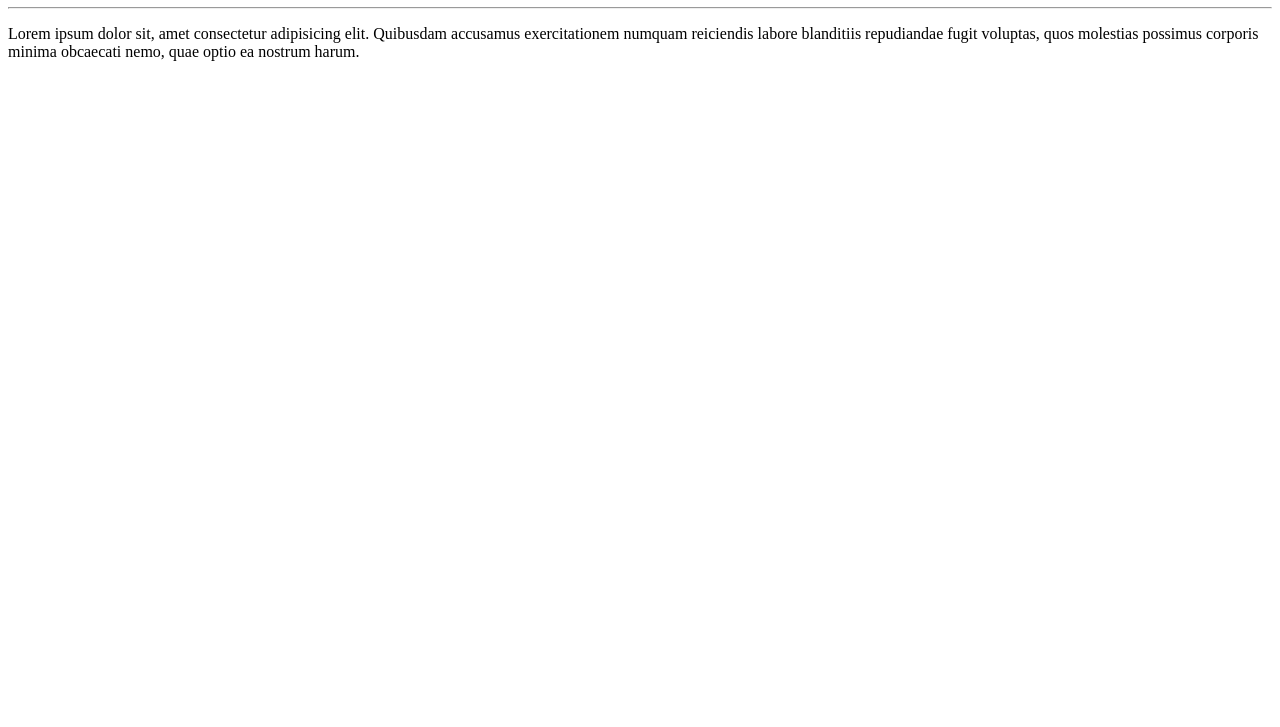
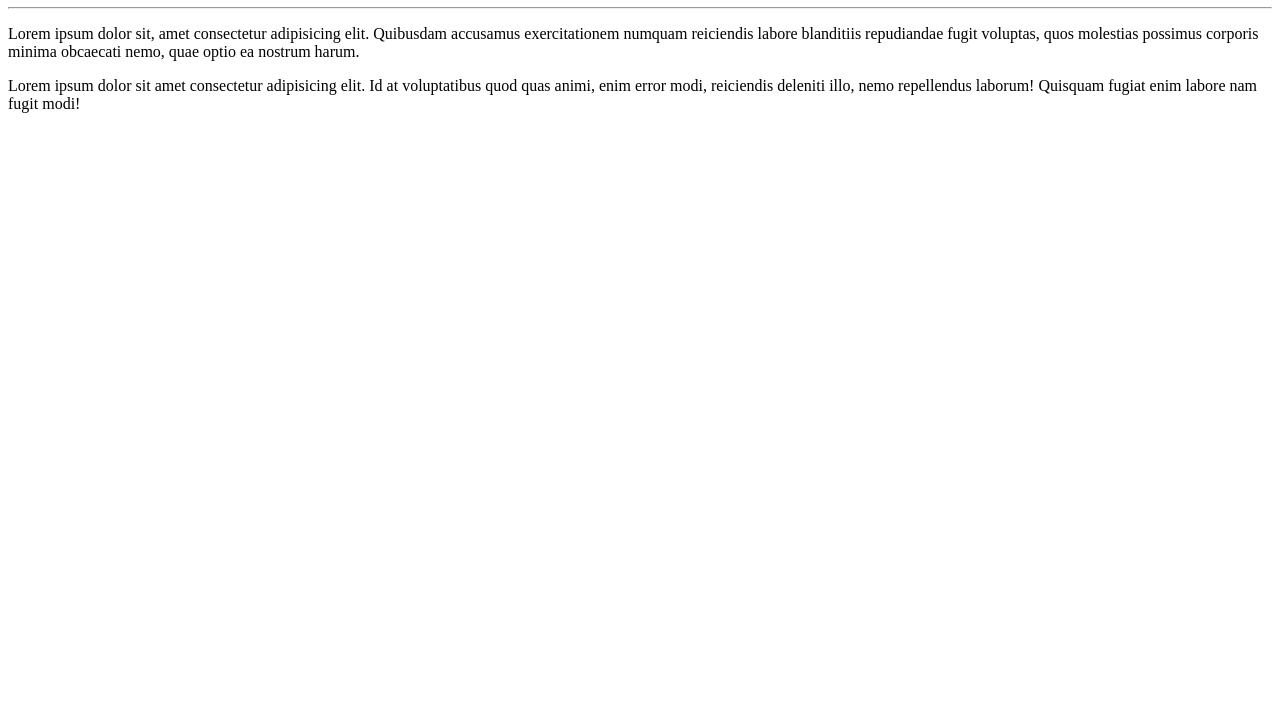
Before and after one commit to GuilhermeSilvaCarpi/Ola_Mundo, a plain HTML site: page site-exemplo/index.html in a window 1280 px wide. Shown: the part 73-800 px from the top of the page. Drawn offline with Linux system fonts and the light colour scheme.

Commit message:
criei um novo páragrafo no index

```diff
--- a/site-exemplo/index.html
+++ b/site-exemplo/index.html
@@ -11,6 +11,7 @@
     <h1>OLá mundo</h1>
     <hr>
     <p>Lorem ipsum dolor sit, amet consectetur adipisicing elit. Quibusdam accusamus exercitationem numquam reiciendis labore blanditiis repudiandae fugit voluptas, quos molestias possimus corporis minima obcaecati nemo, quae optio ea nostrum harum.</p>
+    <p>Lorem ipsum dolor sit amet consectetur adipisicing elit. Id at voluptatibus quod quas animi, enim error modi, reiciendis deleniti illo, nemo repellendus laborum! Quisquam fugiat enim labore nam fugit modi!</p>
 </body>
 
 </html>
```
